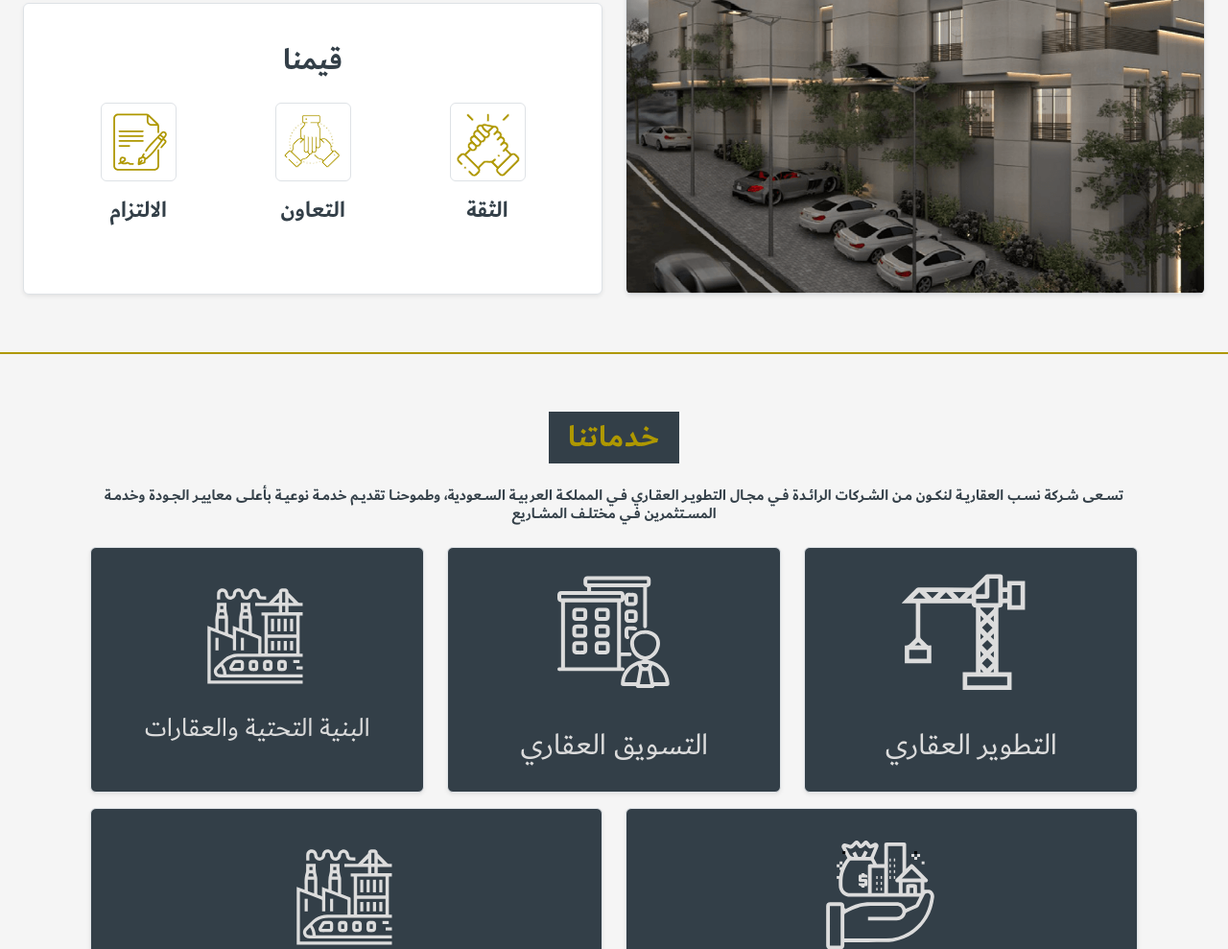
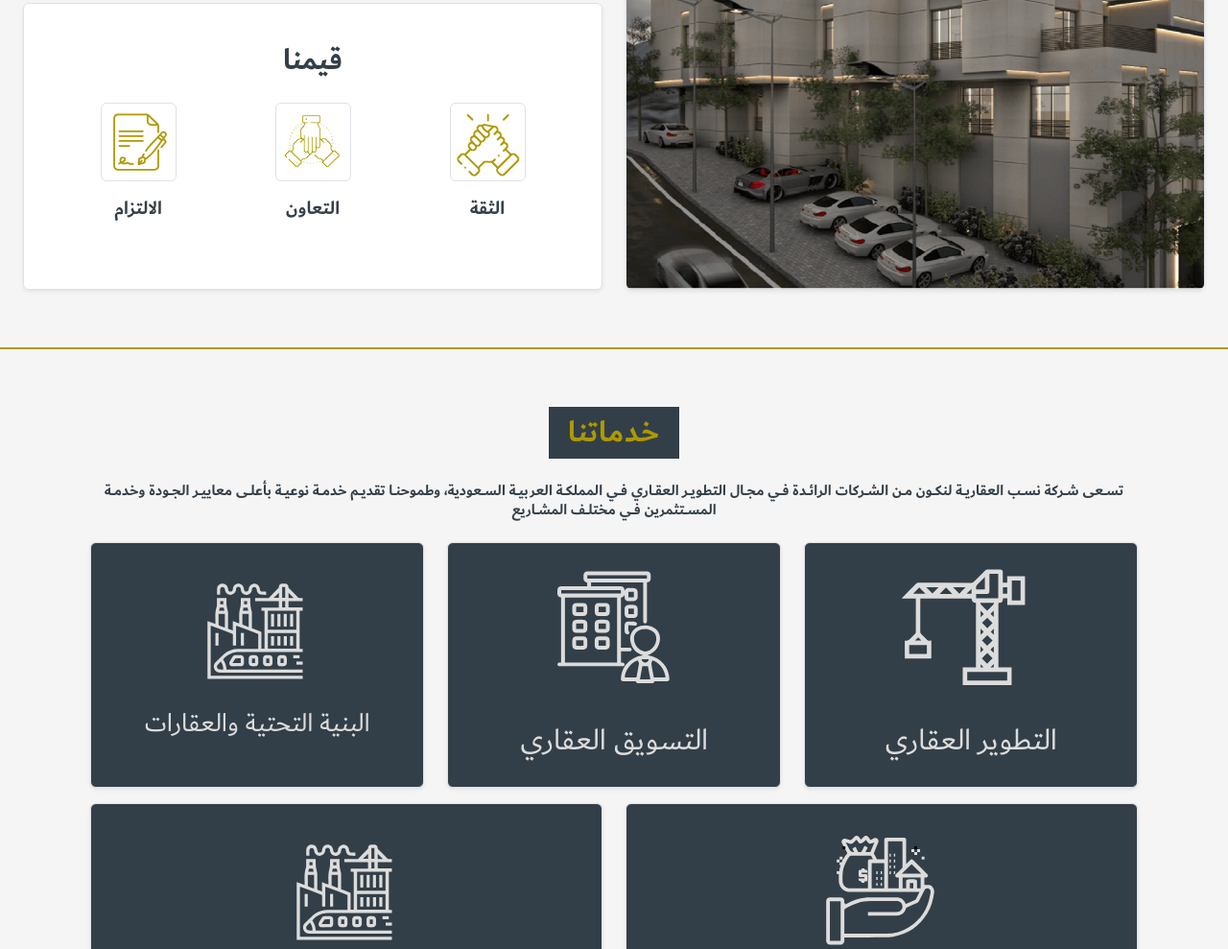
Before and after one commit to Mahmoud-daghbas/nbss, a plain HTML site: page index.html in a window 1280 px wide. Shown: the part 1969-2958 px from the top of the page at 96% size. Drawn offline with nearby package versions, Linux system fonts and the light colour scheme; files whose address does not match are found by name.

Commit message:
font update

```diff
--- a/index.html
+++ b/index.html
@@ -222,7 +222,7 @@
                                       </div>
 
                                       <div class="col-12">
-                                        <h1 class=" pt-3 pb-4 fs-4"> الثقة </h1>
+                                        <h1 class=" pt-3 pb-4 fs-5 text-center"> الثقة </h1>
                                       </div>
                                     </div>
                                   </div>
@@ -234,7 +234,7 @@
                                       </div>
 
                                       <div class="col-12">
-                                        <h1 class=" pt-3 pb-4 fs-4"> التعاون </h1>
+                                        <h1 class=" pt-3 pb-4 fs-5"> التعاون </h1>
                                       </div>
                                     </div>
                                   </div>
@@ -246,7 +246,7 @@
                                       </div>
 
                                       <div class="col-12">
-                                        <h1 class=" pt-3 pb-4 fs-4"> الالتزام </h1>
+                                        <h1 class=" pt-3 pb-4 fs-5"> الالتزام </h1>
                                       </div>
                                     </div>
                                   </div>
```
